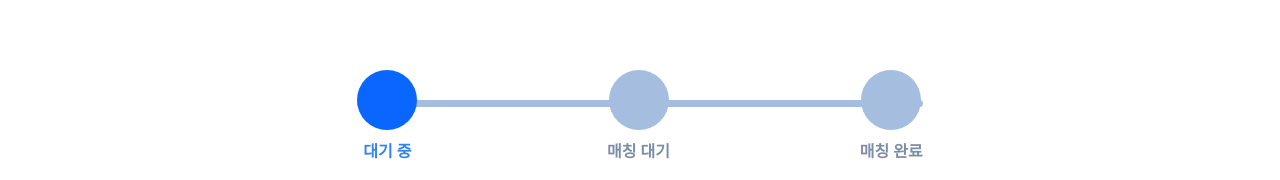
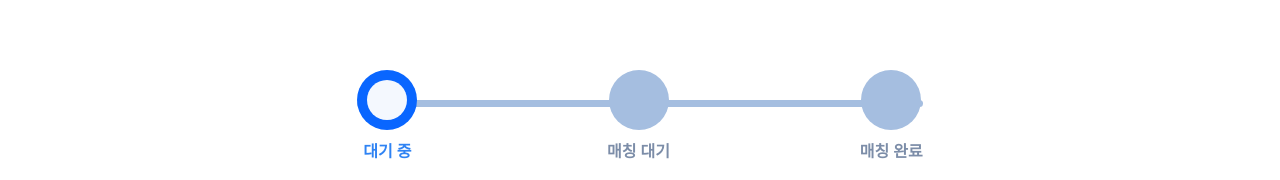
Before and after one commit to LikeLionHGU/Karina_Front, a React (Vite) app: page /article/end in a window 1280 px wide. Shown: the part 618-798 px from the top of the page. Built offline with nearby package versions, Linux system fonts and the light colour scheme.

Commit message:
edit: 마지막 페이지 CSS 수정

```diff
--- a/src/pages/ArticleEnd.tsx
+++ b/src/pages/ArticleEnd.tsx
@@ -2,8 +2,7 @@ import styled from "styled-components";
 import styles from "../styles/articleEnd.module.css";
 import { Link } from "react-router-dom";
 import checkLineImg from "../assets/icons/CheckLine.png";
-import outCircle from "../assets/icons/어민/Ellipse 28.svg";
-
+import inCircle from "../assets/icons/어민/Ellipse 31.svg";
 /* ====== Top Check Icon ====== */
 const CheckIcon = () => (
   <svg xmlns="http://www.w3.org/2000/svg" width="150" height="150" viewBox="0 0 150 150" fill="none">
@@ -23,6 +22,13 @@ const StepperWrap = styled.div`
   min-width: 320px;
   margin: 140px 0 171px;  /* 위아래 여백은 필요에 맞게 */
 `;
+
+const Incircle = styled.img`
+    width: 40px;
+    height: 40px;
+    flex-shrink: 0;
+
+`
 /* 뒤에 깔리는 가로 라인 */
 const Track = styled.div`
   position: absolute;
@@ -33,11 +39,6 @@ const Track = styled.div`
   border-radius: 10px;
 `;
 
-const OutCircle = styled.img`
-  width: 100px;
-  height: 100px;
-  flex-shrink: 0;
-`;
 
 /* 원 + 텍스트를 라인 위에 배치 */
 const StepsRow = styled.ul`
@@ -57,14 +58,22 @@ const StepItem = styled.li`
   gap: 8px;               /* 원과 라벨 간격 */
 `;
 
-/* 기본 원(60px) */
 const Dot = styled.div<{ state?: "done" | "current" | "todo" }>`
-  width: 60px; height: 60px; border-radius: 50%;
+  position: relative;
+  width: 60px;
+  height: 60px;
+  border-radius: 50%;
+
+  /* 가운데 정렬 */
+  display: flex;
+  align-items: center;
+  justify-content: center;
+
   background: ${({ state }) =>
     state === "todo" ? "var(--Primary-2, #0966FF)" :
     state === "current" ? "#A5BEE0" : "#A5BEE0"};
-  outline: ${({ state }) => (state === "current" ? "4px solid rgba(9,102,255,0.25)" : "none")};
 `;
+
 
 /* 라벨 */
 const Label = styled.div<{ active?: boolean }>`
@@ -106,7 +115,10 @@ function ArticleEnd() {
                 const state = i === 0 ? "todo" : "done";
                 return (
                     <StepItem key={label}>
-                    <Dot state={state} />
+                    <Dot state={state}>
+                        {/* 첫 단계(혹은 currentIndex)일 때만 안쪽 원 보여주기 */}
+                        {i === 0 && <Incircle src={inCircle} alt="" aria-hidden="true" />}
+                    </Dot>
                     <Label active={i === currentIndex}>{label}</Label>
                     </StepItem>
                 );
--- a/src/pages/VideoAnalysisPage.tsx
+++ b/src/pages/VideoAnalysisPage.tsx
@@ -52,7 +52,7 @@ export default function VideoAnalysisPage() {
     } catch (e: any) {
         if (axios.isAxiosError(e)) {
             console.log('status:', e.response?.status);
-            console.log('data:', e.response?.data); // ← 여기 메시지에 'Access is denied', 'Invalid CSRF' 등 단서가 나와요
+            console.log('data:', e.response?.data); // 여기 메시지에 'Access is denied', 'Invalid CSRF' 등 단서가 나와요
         }
         setStep('error');
     }
```
